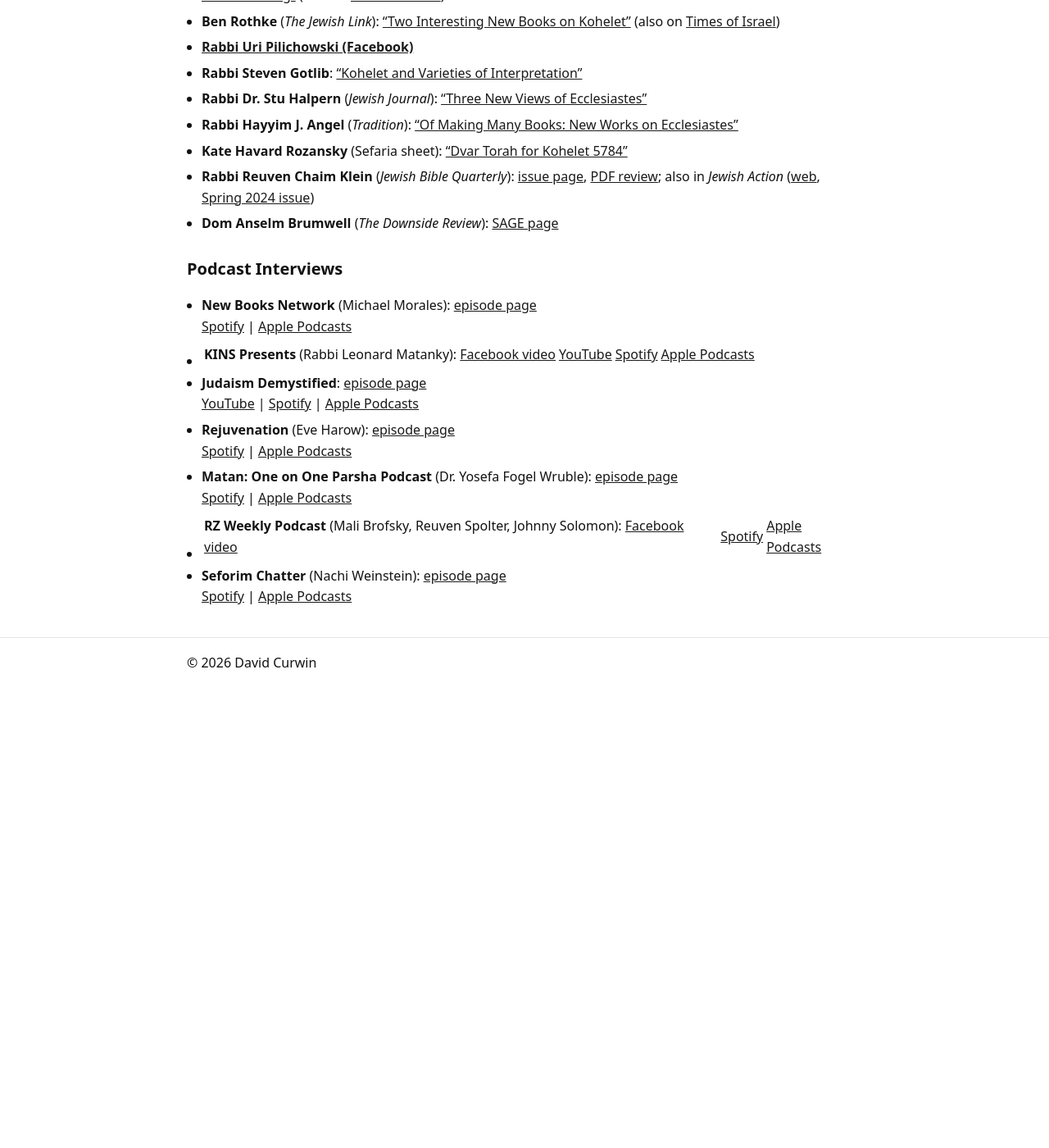
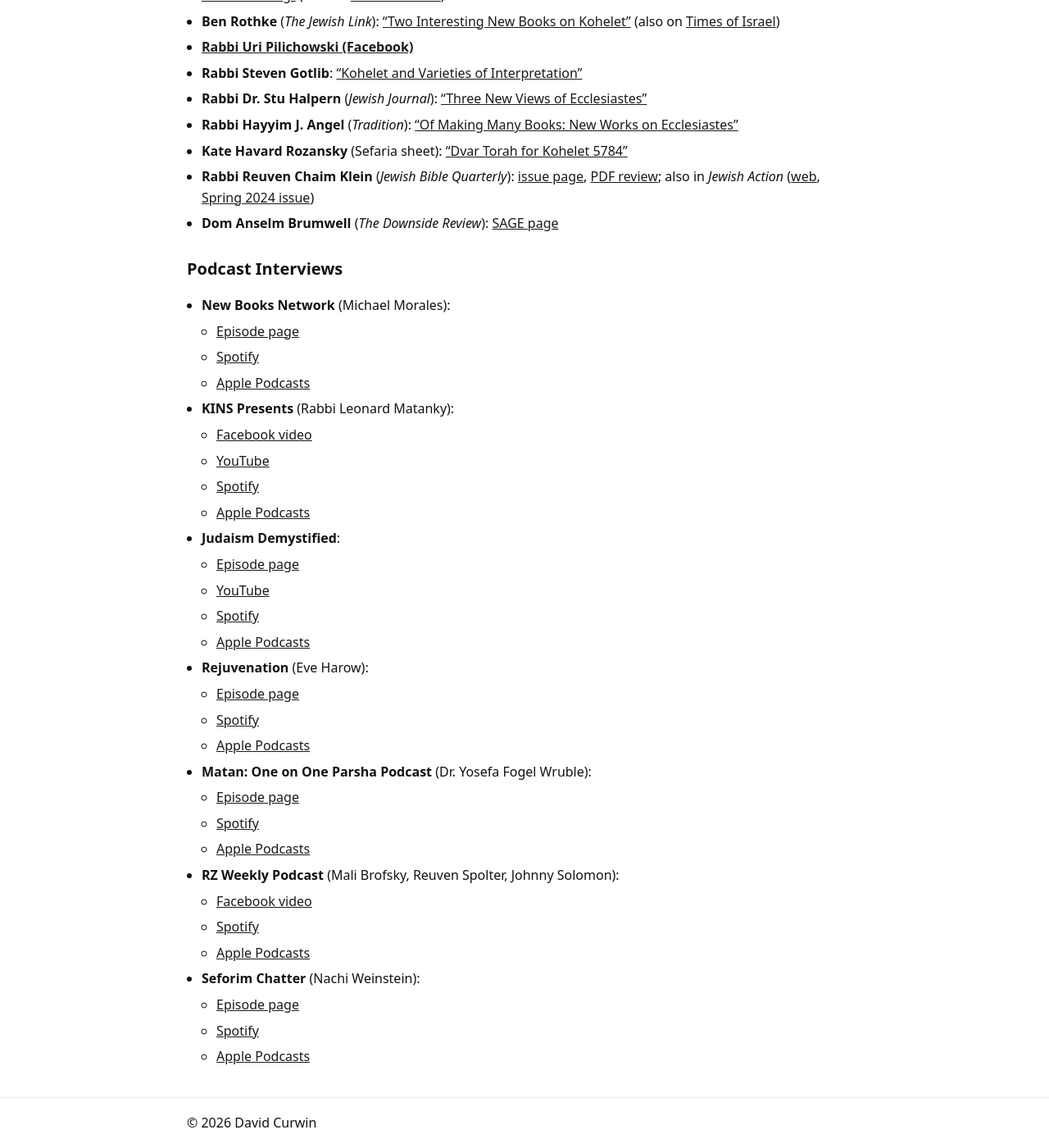
Before and after one commit to davidcurwin/davidcurwin.github.io, a Jekyll site: the page built from kohelet/index.md, in a window 1280 px wide and 1400 px high, scrolled down 851 px. Shown: the whole window at 82% size. Built offline with Jekyll 4.4.1, drawn with Linux system fonts in a browser that asks for light colours; before the commit the page ends 1690 px from its top, so only the background shows below that.

```diff
--- a/kohelet/index.md
+++ b/kohelet/index.md
@@ -30,15 +30,33 @@ You can read a sample of the first 30 pages [here](https://korenpub.com/cdn/shop
 
 ## Podcast Interviews
 
-- **New Books Network** (Michael Morales): [episode page](https://newbooksnetwork.com/kohelet-a-map-to-eden)
-  [Spotify](https://open.spotify.com/episode/4yRcGnSHBFZeVGYUPz8OLX?si=cFjz1Q1QS_CsFi4DtBG61w) | [Apple Podcasts](https://podcasts.apple.com/il/podcast/david-curwin-kohelet-a-map-to-eden-maggid-2023/id425369034?i=1000620995227)
-- **KINS Presents** (Rabbi Leonard Matanky): [Facebook video](https://www.facebook.com/CongregationKINS/posts/pfbid02PRNj2fT74yXMKiMeCR8vAR2EEzJ9WU8CitVWhNSBDFmKviAHs7VYt5V4xQoToQbul) | [YouTube](https://www.youtube.com/watch?v=NfcamdSAYJ8) | [Spotify](https://open.spotify.com/episode/1KLbFXWzOpQkqndocstDf1?si=a6001454006142d8) | [Apple Podcasts](https://podcasts.apple.com/af/podcast/kins-presents-daytime-dialogues-with-david-curwin-s3-e43/id1524029091?i=1000623216037)
-- **Judaism Demystified**: [episode page](https://www.judaismdemystified.com/podcast/episode/1d1d6789/episode-73-david-curwin-a-map-to-eden)
-  [YouTube](https://www.youtube.com/watch?v=y3vM1Mzf-XY&t=1008s) | [Spotify](https://open.spotify.com/episode/27M9Rue5C9GDQY0QAr5agv?si=d0d76d0a0f8f4915) | [Apple Podcasts](https://podcasts.apple.com/us/podcast/episode-73-david-curwin-a-map-to-eden/id1572203778?i=1000624708136)
-- **Rejuvenation** (Eve Harow): [episode page](https://thelandofisrael.com/view/2581)
-  [Spotify](https://open.spotify.com/episode/4dbHKoj7FJUbonUFbcivuU?si=iAm9oNCXSbi8klFN6DPS_g) | [Apple Podcasts](https://podcasts.apple.com/us/podcast/rejuvenation-kohelet-a-map-to-eden/id1051088186?i=1000626051911)
-- **Matan: One on One Parsha Podcast** (Dr. Yosefa Fogel Wruble): [episode page](https://www.matan.org.il/en/online/episode-127-sukkot-kohelet-and-eden/)
-  [Spotify](https://open.spotify.com/show/0uHMFnL8JwLwsCSmNbtibw) | [Apple Podcasts](https://podcasts.apple.com/gb/podcast/matan-one-on-one-parsha-podcast/id1493702879)
-- **RZ Weekly Podcast** (Mali Brofsky, Reuven Spolter, Johnny Solomon): [Facebook video](https://www.facebook.com/rzweekly/videos/288066654016161/) | [Spotify](https://open.spotify.com/episode/4L7lPqJLdpC2kCZPI3EL5I?si=LpjP0GlLSNuW1BGIX9z-8g) | [Apple Podcasts](https://podcasts.apple.com/us/podcast/contemplating-kohelet/id1450263541?i=1000629220241)
-- **Seforim Chatter** (Nachi Weinstein): [episode page](https://seforimchatter.com/2023/09/27/with-david-curwin-discussing-koheles-and-its-connection-to-bereishis/)
-  [Spotify](https://open.spotify.com/episode/7cm2Tz8NHffOkcQ9Fp7k2Z?si=35b4409b1bee4b3a) | [Apple Podcasts](https://podcasts.apple.com/il/podcast/with-david-curwin-discussing-koheles-and-its-connection/id1523682676?i=1000629374230)
+- **New Books Network** (Michael Morales):
+    - [Episode page](https://newbooksnetwork.com/kohelet-a-map-to-eden)
+    - [Spotify](https://open.spotify.com/episode/4yRcGnSHBFZeVGYUPz8OLX?si=cFjz1Q1QS_CsFi4DtBG61w)
+    - [Apple Podcasts](https://podcasts.apple.com/il/podcast/david-curwin-kohelet-a-map-to-eden-maggid-2023/id425369034?i=1000620995227)
+- **KINS Presents** (Rabbi Leonard Matanky):
+    - [Facebook video](https://www.facebook.com/CongregationKINS/posts/pfbid02PRNj2fT74yXMKiMeCR8vAR2EEzJ9WU8CitVWhNSBDFmKviAHs7VYt5V4xQoToQbul)
+    - [YouTube](https://www.youtube.com/watch?v=NfcamdSAYJ8)
+    - [Spotify](https://open.spotify.com/episode/1KLbFXWzOpQkqndocstDf1?si=a6001454006142d8)
+    - [Apple Podcasts](https://podcasts.apple.com/af/podcast/kins-presents-daytime-dialogues-with-david-curwin-s3-e43/id1524029091?i=1000623216037)
+- **Judaism Demystified**:
+    - [Episode page](https://www.judaismdemystified.com/podcast/episode/1d1d6789/episode-73-david-curwin-a-map-to-eden)
+    - [YouTube](https://www.youtube.com/watch?v=y3vM1Mzf-XY&t=1008s)
+    - [Spotify](https://open.spotify.com/episode/27M9Rue5C9GDQY0QAr5agv?si=d0d76d0a0f8f4915)
+    - [Apple Podcasts](https://podcasts.apple.com/us/podcast/episode-73-david-curwin-a-map-to-eden/id1572203778?i=1000624708136)
+- **Rejuvenation** (Eve Harow):
+    - [Episode page](https://thelandofisrael.com/view/2581)
+    - [Spotify](https://open.spotify.com/episode/4dbHKoj7FJUbonUFbcivuU?si=iAm9oNCXSbi8klFN6DPS_g)
+    - [Apple Podcasts](https://podcasts.apple.com/us/podcast/rejuvenation-kohelet-a-map-to-eden/id1051088186?i=1000626051911)
+- **Matan: One on One Parsha Podcast** (Dr. Yosefa Fogel Wruble):
+    - [Episode page](https://www.matan.org.il/en/online/episode-127-sukkot-kohelet-and-eden/)
+    - [Spotify](https://open.spotify.com/show/0uHMFnL8JwLwsCSmNbtibw)
+    - [Apple Podcasts](https://podcasts.apple.com/gb/podcast/matan-one-on-one-parsha-podcast/id1493702879)
+- **RZ Weekly Podcast** (Mali Brofsky, Reuven Spolter, Johnny Solomon):
+    - [Facebook video](https://www.facebook.com/rzweekly/videos/288066654016161/)
+    - [Spotify](https://open.spotify.com/episode/4L7lPqJLdpC2kCZPI3EL5I?si=LpjP0GlLSNuW1BGIX9z-8g)
+    - [Apple Podcasts](https://podcasts.apple.com/us/podcast/contemplating-kohelet/id1450263541?i=1000629220241)
+- **Seforim Chatter** (Nachi Weinstein):
+    - [Episode page](https://seforimchatter.com/2023/09/27/with-david-curwin-discussing-koheles-and-its-connection-to-bereishis/)
+    - [Spotify](https://open.spotify.com/episode/7cm2Tz8NHffOkcQ9Fp7k2Z?si=35b4409b1bee4b3a)
+    - [Apple Podcasts](https://podcasts.apple.com/il/podcast/with-david-curwin-discussing-koheles-and-its-connection/id1523682676?i=1000629374230)
```
